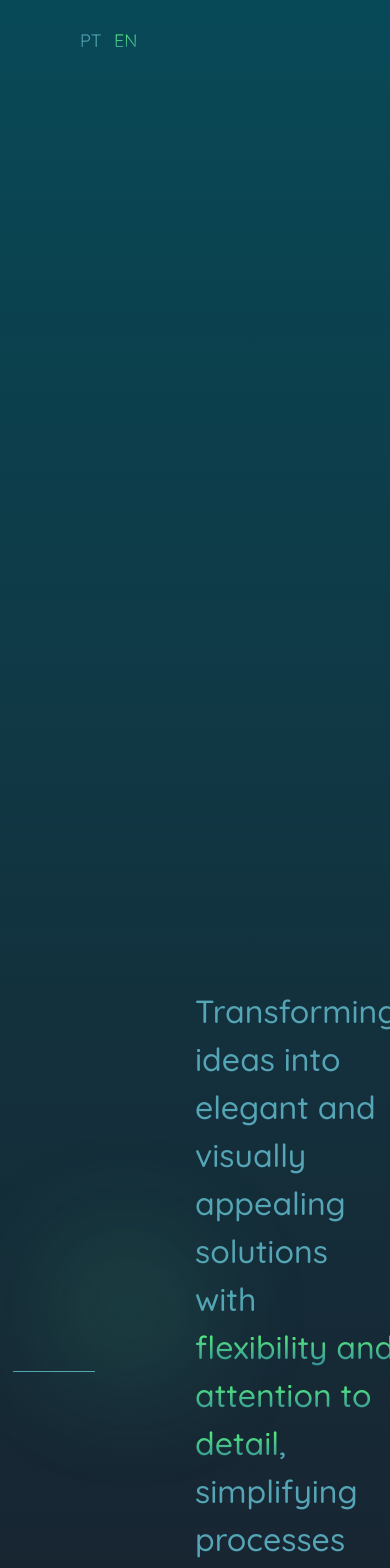
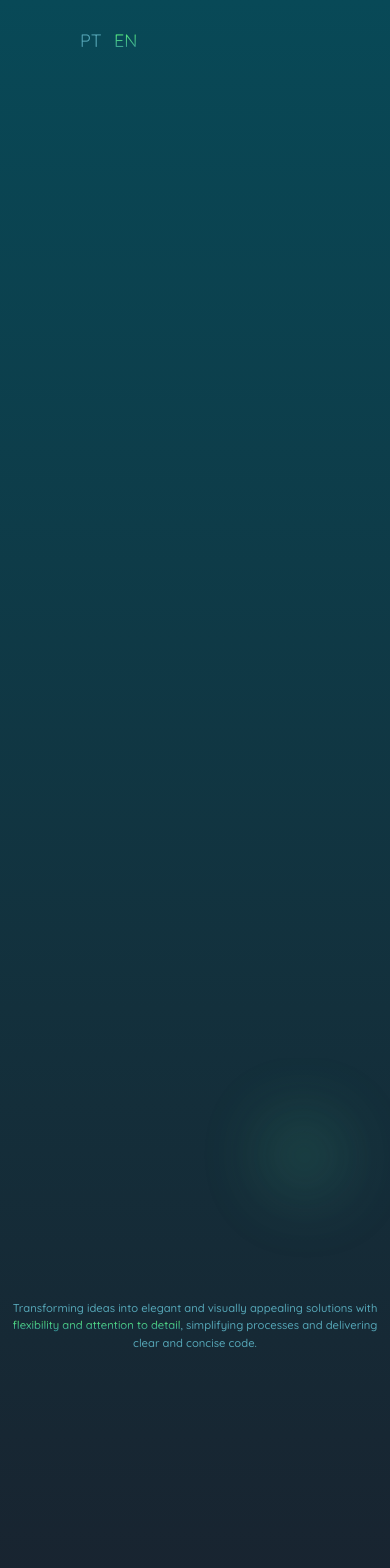
Before and after one commit to jmauricioaferreira/portfolio, a Next.js app: page /en#about-me in a window 390 px wide. Shown: the top 1568 px of the page. Built offline with nearby package versions, Linux system fonts and the light colour scheme.

Commit message:
feat(analytics): add vercel analytics integration
refactor(responsive): improve responsive design across components

```diff
--- a/package.json
+++ b/package.json
@@ -10,6 +10,7 @@
   },
   "dependencies": {
     "@emailjs/browser": "^4.4.1",
+    "@vercel/analytics": "^1.5.0",
     "classnames": "^2.5.1",
     "framer-motion": "^11.11.8",
     "next": "14.2.5",
--- a/src/app/[locale]/layout.tsx
+++ b/src/app/[locale]/layout.tsx
@@ -5,6 +5,7 @@ import localFont from "next/font/local";
 import classNames from "classnames";
 import { Quicksand } from "next/font/google";
 import { getMessages } from "next-intl/server";
+import { Analytics } from "@vercel/analytics/next"
 
 import "./globals.css";
 
@@ -40,6 +41,7 @@ export default async function LocaleLayout({
         <NextIntlClientProvider messages={messages}>
           {children}
         </NextIntlClientProvider>
+        <Analytics />
       </body>
     </html>
   );
--- a/src/components/sections/HelloSection.tsx
+++ b/src/components/sections/HelloSection.tsx
@@ -32,7 +32,7 @@ export const HelloSection = () => {
     <motion.section
       id={SECTIONS.HELLO}
       data-section-id={SECTIONS.HELLO}
-      className={`h-screen `}
+      className="h-screen"
       ref={targetRef}
       style={{ opacity }}
     >
@@ -40,7 +40,6 @@ export const HelloSection = () => {
         <motion.div
           className="flex"
           initial={{ opacity: 0 }}
-          // Animação de descida com bounce, terminando na posição final (y: 0)
           animate={{ opacity: 1 }}
           transition={{
             duration: 4, // Duração total da animação
@@ -50,14 +49,18 @@ export const HelloSection = () => {
         >
           <Image
             src={logo}
-            className="absolute left-2/4 top-28"
-            width={500}
-            height={500}
-            alt={""}
+            className="absolute left-1/2 transform -translate-x-1/2 top-16 sm:top-20 md:top-24 lg:top-28"
+            width={300}
+            height={300}
+            alt=""
+            style={{
+              width: 'clamp(200px, 25vw, 500px)',
+              height: 'clamp(200px, 25vw, 500px)',
+            }}
           />
         </motion.div>
 
-        <div className="flex flex-col flex-1 items-center justify-center">
+        <div className="flex flex-col flex-1 items-center justify-center px-4 sm:px-8 md:px-16 lg:px-32 xl:px-64">
           <motion.div
             initial={{ y: "-500px", opacity: 0 }}
             animate={{ y: 0, opacity: 1 }}
@@ -69,23 +72,27 @@ export const HelloSection = () => {
               stiffness: 40,
             }}
             style={{ scale, x: "0%", position }}
-            className="flex justify-between items-center gap-96"
+            className="flex flex-col justify-center lg:flex-row items-center gap-8 lg:gap-16 xl:gap-24 2xl:gap-96 w-full"
           >
-            <div className="relative">
-              <Text className="text-custom-64 font-light">{t("hello")}</Text>
-              <div className="flex flex-col pl-40">
-                <h1 className="font-porsha text-[19.2rem] leading-[15rem] bg-gradient-to-r from-title-gradient-start to-title-gradient-end bg-clip-text text-transparent">
+            <div className="relative flex flex-col items-center lg:items-start">
+              <Text className="text-2xl sm:text-3xl md:text-4xl lg:text-5xl xl:text-custom-64 font-light text-center lg:text-left">
+                {t("hello")}
+              </Text>
+              <div className="flex flex-col items-center lg:items-start">
+                <h1 className="font-porsha text-6xl sm:text-7xl md:text-8xl lg:text-9xl xl:text-[12rem] 2xl:text-[19.2rem] leading-tight sm:leading-tight md:leading-tight lg:leading-tight xl:leading-[10rem] 2xl:leading-[15rem] bg-gradient-to-r from-title-gradient-start to-title-gradient-end bg-clip-text text-transparent text-center lg:text-left">
                   José
                 </h1>
-                <h1 className="font-porsha text-[19.2rem]  leading-[15rem] bg-gradient-to-r from-title-gradient-start to-title-gradient-end bg-clip-text text-transparent">
+                <h1 className="font-porsha text-6xl sm:text-7xl md:text-8xl lg:text-9xl xl:text-[12rem] 2xl:text-[19.2rem] leading-tight sm:leading-tight md:leading-tight lg:leading-tight xl:leading-[10rem] 2xl:leading-[15rem] bg-gradient-to-r from-title-gradient-start to-title-gradient-end bg-clip-text text-transparent text-center lg:text-left">
                   Mauricio
                 </h1>
-                <Text className="text-custom-48  font-light">
+                <Text className="text-lg sm:text-xl md:text-2xl lg:text-3xl xl:text-custom-48 font-light text-center lg:text-left mt-2 lg:mt-4">
                   {t("position")}
                 </Text>
               </div>
             </div>
-            <Menu />
+            <div className="hidden lg:block">
+              <Menu />
+            </div>
           </motion.div>
         </div>
       </motion.div>
--- a/src/components/shared/Divider.tsx
+++ b/src/components/shared/Divider.tsx
@@ -51,22 +51,23 @@ export const Divider = () => {
       transition: { duration: 0.5, ease: "easeInOut" },
     },
   };
+
   return (
-    <div className="flex h-screen relative items-center justify-between gap-40 w-full h-50 pt-20 px-5 my-32">
+    <div className="flex h-screen relative items-center justify-center lg:justify-between gap-8 sm:gap-12 md:gap-16 lg:gap-20 xl:gap-32 2xl:gap-40 w-full pt-16 sm:pt-20 md:pt-24 lg:pt-20 px-4 sm:px-6 md:px-8 lg:px-5 my-16 sm:my-20 md:my-24 lg:my-32">
       <motion.div
         ref={lineRef}
         style={{ width: lineWidth }}
-        className="flex h-px bg-primary-green top-0"
+        className="h-px bg-primary-green top-0 hidden lg:block"
       ></motion.div>
 
       <motion.div
-        className="flex w-1/2 "
+        className="flex w-full lg:w-1/2 justify-center lg:justify-start"
         style={{
           opacity: textOpacity,
           x: textX,
         }}
       >
-        <Text className="text-custom-32 w-[75.6rem] font-medium">
+        <Text className="text-lg sm:text-xl md:text-2xl lg:text-3xl xl:text-custom-32 w-full max-w-4xl lg:max-w-none lg:w-[75.6rem] font-medium text-center lg:text-left">
           {t.rich("description", {
             Highlighted: (children) => <Highlighted>{children}</Highlighted>,
           })}
@@ -75,12 +76,21 @@ export const Divider = () => {
 
       <motion.div
         ref={imageRef}
-        className="absolute right-1/3 top-1/3"
+        className="absolute right-4 sm:right-6 md:right-8 lg:right-1/3 top-1/4 sm:top-1/3 lg:top-1/3"
         variants={imageVariants}
         initial="hidden"
         animate={controls}
       >
-        <Image src={logo} width={500} height={500} alt={""} />
+        <Image
+          src={logo}
+          width={300}
+          height={300}
+          alt=""
+          style={{
+            width: 'clamp(150px, 15vw, 500px)',
+            height: 'clamp(150px, 15vw, 500px)',
+          }}
+        />
       </motion.div>
     </div>
   );
```
Also changed, not shown: 1 other file (tests, documents, lock files or other folders).
